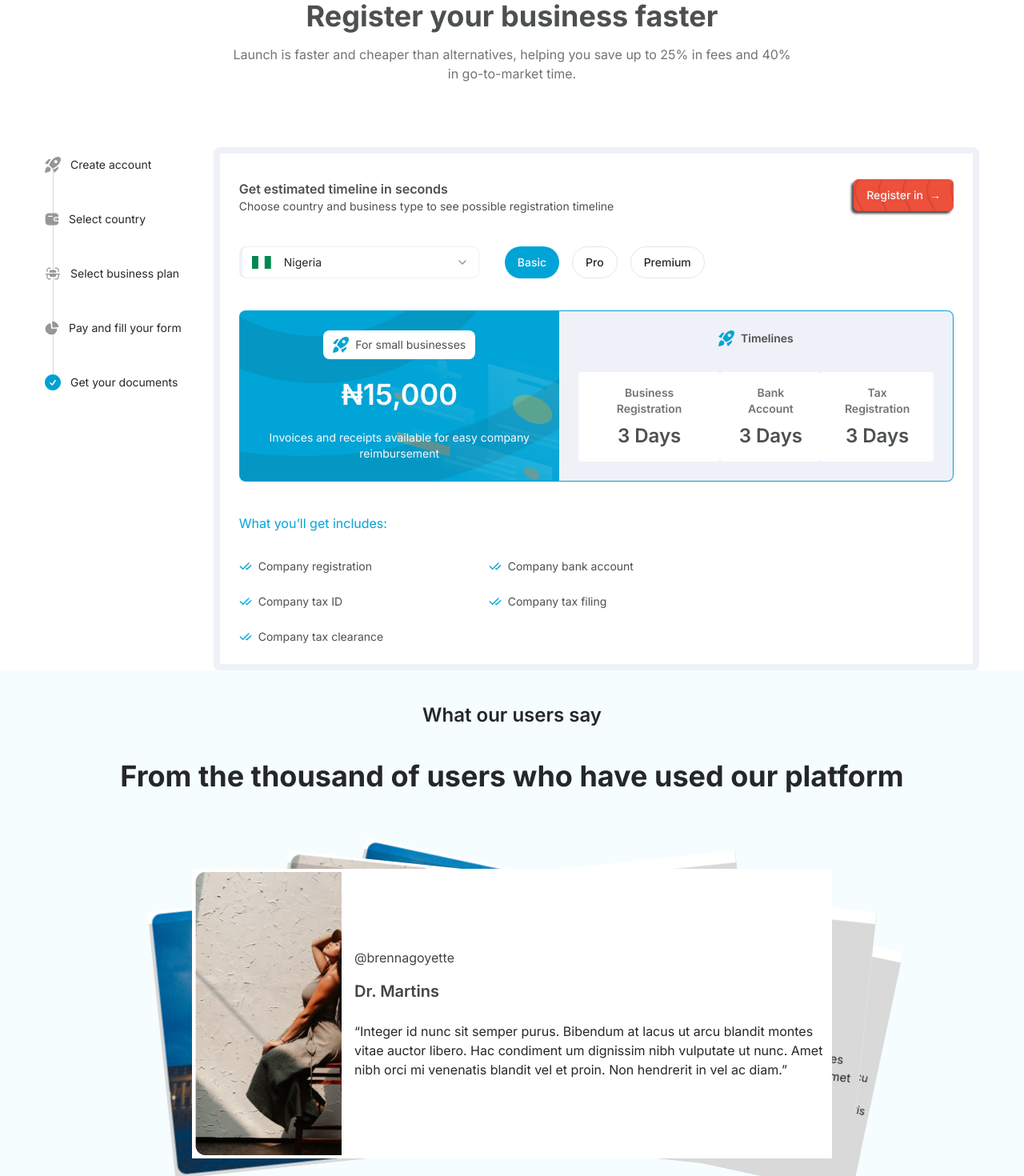
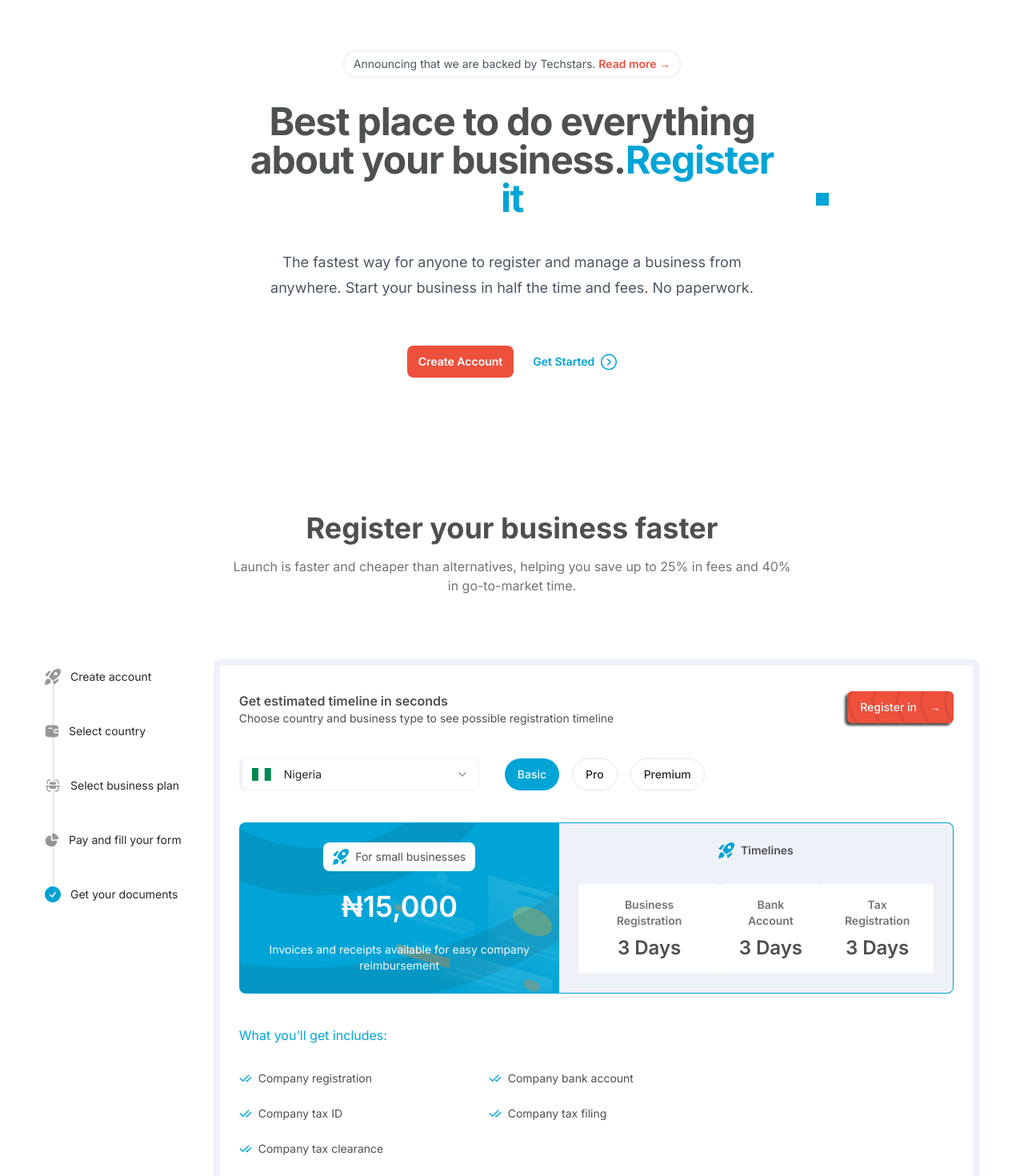
Before and after one commit to Yomzy2223/website-2.0, a Next.js app: page / in a window 1280 px wide. Shown: the top 1470 px of the page at 80% size. Built offline with nearby package versions, Linux system fonts and the light colour scheme.

Commit message:
Testimonial section done, hero merged

```diff
--- a/src/app/globals.css
+++ b/src/app/globals.css
@@ -86,8 +86,8 @@
 }
 
 .swiper-pagination-bullet {
-  width: 16px !important;
-  height: 16px !important;
+  width: 12px !important;
+  height: 12px !important;
 }
 
 .swiper-pagination-bullet-active {
--- a/src/app/page.tsx
+++ b/src/app/page.tsx
@@ -1,10 +1,12 @@
-import PricingSection from "@/components/pricingSection";
-import TestimonialSection from "@/components/testimonialSection";
+import HomeHeaderComponent from "@/components/landing/Hero";
+import PricingSection from "@/components/landing/pricing";
+import TestimonialSection from "@/components/landing/testimonial";
 import React from "react";
 
 const HomePage = () => {
   return (
     <div className="">
+      <HomeHeaderComponent />
       <PricingSection />
       <TestimonialSection />;
     </div>
--- /dev/null
+++ b/src/components/landing/Hero/index.tsx
@@ -0,0 +1,111 @@
+"use client";
+
+import { useState, useEffect } from "react";
+import Image from "next/image";
+import ArrowRight from "@/assets/icons/Arrow-right.svg";
+import ArrowRightIcon from "@/assets/icons/arrowRight";
+const heroText = [
+  "Register",
+  "Bank",
+  "Scale",
+  "Build",
+  "Grow",
+  "Expand",
+  "Protect",
+];
+
+const shapes = ["circle", "square", "triangle", "line"];
+
+const getRandomPosition = () => {
+  return {
+    top: Math.random() * 100 + "vh",
+    left: Math.random() * 100 + "vw",
+  };
+};
+
+const getRandomColor = () => {
+  return Math.random() > 0.5 ? "bg-primary" : "bg-secondary";
+};
+
+const getRandomSize = () => {
+  const size = Math.floor(Math.random() * 10) + 1;
+  return `h-${size} w-${size}`;
+};
+
+export default function HomeHeaderComponent() {
+  const [mobileMenuOpen, setMobileMenuOpen] = useState(false);
+  const [currentWordIndex, setCurrentWordIndex] = useState(0);
+
+  useEffect(() => {
+    const intervalId = setInterval(() => {
+      setCurrentWordIndex(
+        (currentWordIndex) => (currentWordIndex + 1) % heroText.length
+      );
+    }, 5000);
+
+    return () => clearInterval(intervalId);
+  }, []);
+
+  return (
+    <div className="mb-0! relative h-auto bg-white">
+      {/* Random background shapes */}
+      {shapes.map((shape, index) => (
+        <div
+          key={index}
+          className={`absolute ${getRandomColor()} ${getRandomSize()} ${
+            shape === "circle" ? "rounded-full" : ""
+          }`}
+          style={getRandomPosition()}
+        />
+      ))}
+      <div className="relative isolate mt-2 lg:px-2">
+        <div className="absolute inset-x-0 -top-10 -z-10 transform-gpu overflow-hidden blur-3xl sm:-top-40"></div>
+        <div className="lg:py-38 mx-auto max-w-2xl py-24 sm:py-14">
+          <div className="hidden sm:mb-8 sm:flex sm:justify-center">
+            <div className="relative rounded-full px-3 py-1 text-sm leading-6 text-gray-600 ring-1 ring-gray-900/10 hover:ring-gray-900/20">
+              Announcing that we are backed by Techstars.{" "}
+              <a
+                href="https://www.techstars.com/newsroom/meet-the-cohort-for-the-inaugural-arm-labs-techstars-accelerator-program"
+                className="text-secondary font-semibold"
+              >
+                <span className="absolute inset-0" aria-hidden="true" />
+                Read more <span aria-hidden="true">&rarr;</span>
+              </a>
+            </div>
+          </div>
+          <div className="text-center">
+            <h6 className="text-4xl font-bold tracking-tight text-[#4E5152] sm:text-5xl">
+              Best place to do everything about your business.
+              <span className="text-primary">Register it</span>
+            </h6>
+            <p className="mt-6 p-4 text-lg leading-8 text-gray-600">
+              The fastest way for anyone to register and manage a business from
+              anywhere. Start your business in half the time and fees. No
+              paperwork.
+            </p>
+            <div className="mt-10 flex items-center justify-center gap-x-6">
+              <a
+                href="#"
+                className="bg-secondary hover:bg-primary-700 rounded-lg px-3.5 py-2.5 text-sm font-semibold text-white shadow-sm focus-visible:outline focus-visible:outline-2 focus-visible:outline-offset-2 focus-visible:outline-indigo-600"
+              >
+                Create Account
+              </a>
+              <a
+                href="#"
+                className="text-secondary hover:text-secondary-600 text-sm font-semibold leading-6"
+              >
+                <div className="flex items-center">
+                  <span className="mr-2 text-[#00A2D4]">Get Started</span>
+                  <span>
+                    <ArrowRightIcon />
+                  </span>
+                </div>
+              </a>
+            </div>
+          </div>
+        </div>
+        <div className="absolute inset-x-0 top-[calc(100%-13rem)] -z-10 transform-gpu overflow-hidden blur-3xl sm:top-[calc(100%-30rem)]"></div>
+      </div>
+    </div>
+  );
+}
--- a/src/components/pricingSection/index.tsx
+++ b/src/components/landing/pricing/index.tsx
@@ -2,7 +2,7 @@
 
 import React from "react";
 import { steps } from "./constants";
-import { Separator } from "../ui/separator";
+import { Separator } from "../../ui/separator";
 import PricingTop from "./pricingTop";
 import PricingMiddle from "./pricingMiddle";
 import PricingBottom from "./pricingBottom";
@@ -10,12 +10,12 @@
 
 const PricingSection = () => {
   return (
-    <div className="space-y-20 px-14">
-      <div className="flex flex-col items-center gap-4">
+    <div className="space-y-20 px-14 pb-8 mt-28">
+      <div className="flex flex-col items-center gap-4 max-w-[min(700px,80%)] m-auto">
         <h2 className="text-center text-4xl text-gray3 font-bold ">
           Register your business faster
         </h2>
-        <p className="text-center text-gray4 max-w-[min(700px,80%)]">
+        <p className="text-center text-gray4">
           Launch is faster and cheaper than alternatives, helping you save up to
           25% in fees and 40% in go-to-market time.
         </p>
--- a/src/components/pricingSection/pricingMiddle.tsx
+++ b/src/components/landing/pricing/pricingMiddle.tsx
@@ -4,8 +4,8 @@
 import Image from "next/image";
 import { useSearchParams } from "next/navigation";
 import React from "react";
-import CMSelect from "../cmSelect";
-import { Button } from "../ui/button";
+import CMSelect from "../../cmSelect";
+import { Button } from "../../ui/button";
 
 const PricingMiddle = () => {
   const { setQuery } = useGlobalFucntions();
--- a/src/components/pricingSection/pricingTop.tsx
+++ b/src/components/landing/pricing/pricingTop.tsx
@@ -1,7 +1,7 @@
 import { normalize } from "@/lib/globalFunctions";
 import { useSearchParams } from "next/navigation";
 import React from "react";
-import { Button } from "../ui/button";
+import { Button } from "../../ui/button";
 
 const PricingTop = () => {
   const searchParams = useSearchParams();
@@ -19,7 +19,8 @@
         </p>
       </div>
       <Button className="gap-2 whitespace-nowrap " variant="pattern">
-        Register in {selectedCountry} <span aria-hidden="true">→</span>
+        Register in <span className="capitalize">{selectedCountry} </span>
+        <span aria-hidden="true">→</span>
       </Button>
     </div>
   );
--- a/src/components/testimonialSection/SwipeContent.tsx
+++ b/src/components/landing/testimonial/SwipeContent.tsx
@@ -11,11 +11,11 @@
 const SwipeContent = ({ image, handle, name, description }: propType) => {
   return (
     <SwiperSlide>
-      <Image src={image} alt="" className="w-max h-auto" />
+      <Image src={image} alt="" className="w-auto h-52" />
       <div className="max-w-[650px] !mt-0">
-        <p className="text-[#444] font-normal text-base mb-4">{handle}</p>
-        <p className="text-[#444] font-semibold text-xl mb-6">{name}</p>
-        <p className="text-primary-gray3 text-base">{description}</p>
+        <p className="text-gray3 font-normal text-base mb-4">{handle}</p>
+        <p className="text-gray3 font-semibold text-xl mb-6">{name}</p>
+        <p className="text-gray3 text-base">{description}</p>
       </div>
     </SwiperSlide>
   );
--- a/src/components/testimonialSection/index.tsx
+++ b/src/components/landing/testimonial/index.tsx
@@ -42,6 +42,7 @@
         rotate: true,
         slideShadows: true,
       },
+      grabCursor: true,
       // creativeEffect: {
       //   limitProgress: 2,
       //   next: {
@@ -78,10 +79,10 @@
   }, []);
 
   return (
-    <div className="p-10 bg-[#ccf3ff33]">
-      <div className="flex flex-col items-center gap-10">
-        <p className="font-semibold text-2xl">What our users say</p>
-        <p className="font-bold text-4xl text-center">
+    <div className="space-y-28 px-14 pb-8 pt-28 bg-[#ccf3ff33]">
+      <div className="flex flex-col items-center gap-10 max-w-[min(700px,80%)] m-auto">
+        <p className="font-semibold text-gray4 text-lg">What our users say</p>
+        <p className="font-bold text-4xl text-center text-gray3">
           From the thousand of users who have used our platform
         </p>
       </div>
```
Also changed, not shown: src/assets/images/hero-image.png (added), src/components/landing/pricing/constants.ts (renamed from src/components/pricingSection/constants.ts), src/components/landing/pricing/pricingBottom.tsx (renamed from src/components/pricingSection/pricingBottom.tsx), src/components/landing/pricing/pricingFeatures.tsx (renamed from src/components/pricingSection/pricingFeatures.tsx), src/components/landing/testimonial/constants.ts (renamed from src/components/testimonialSection/constants.ts).
